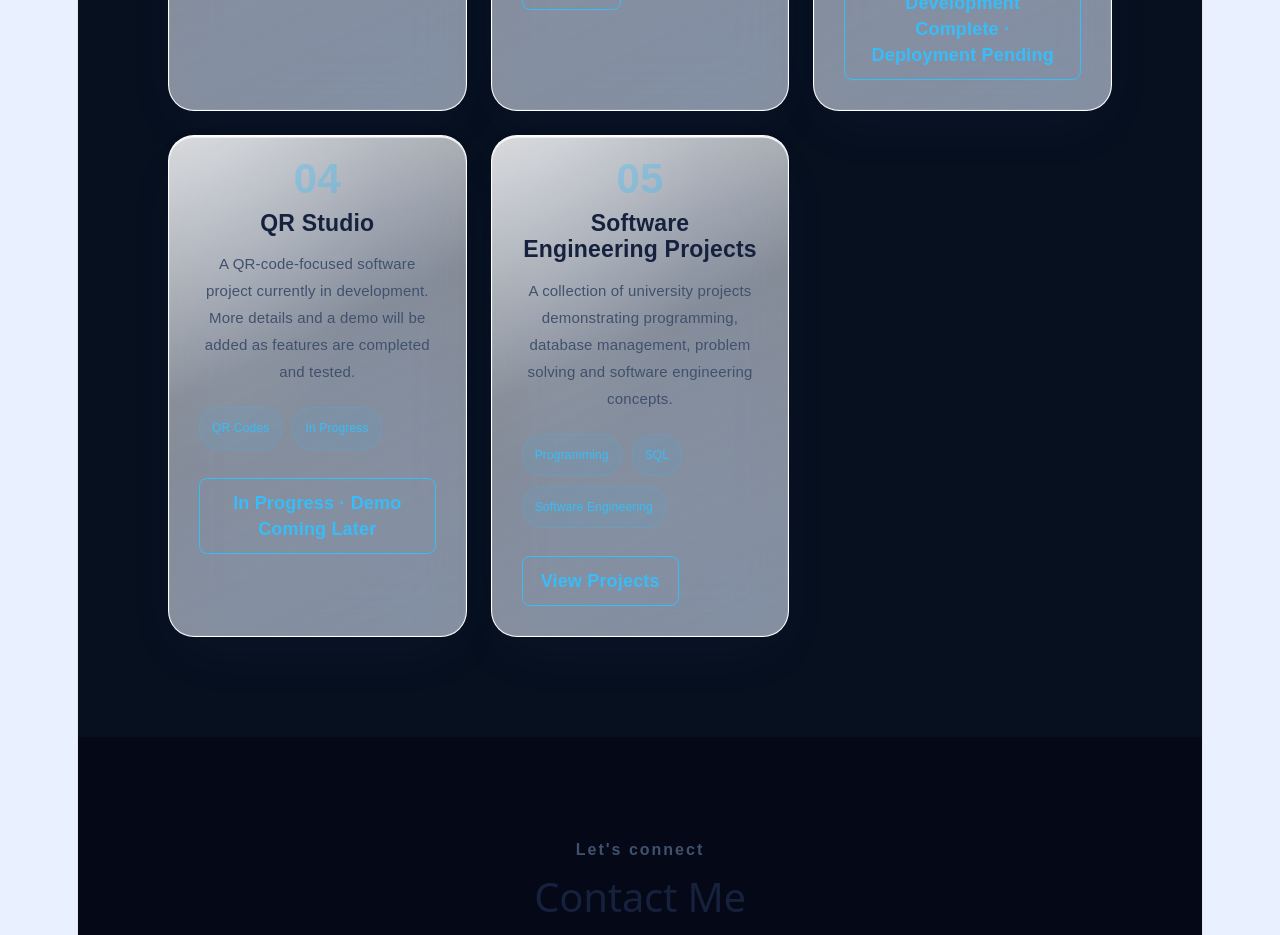
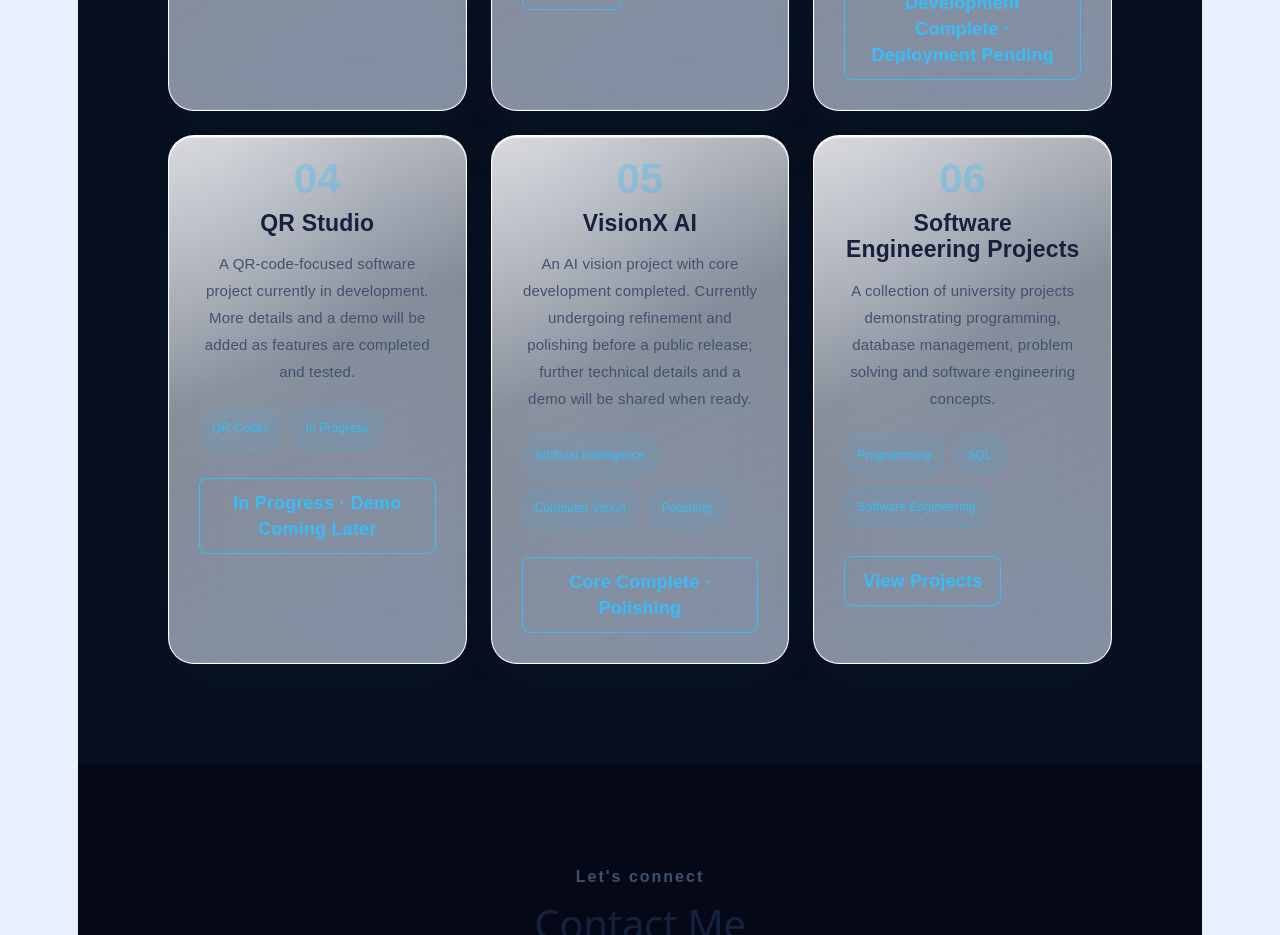
Before and after one commit to dionstacey03-dev/Dion-Portfolio-, a React (Vite) app: page / in a window 1280 px wide. Shown: the part 5780-6715 px from the top of the page. Built offline with nearby package versions, Linux system fonts and the light colour scheme.

Commit message:
Add VisionX AI with core complete and polishing status

```diff
--- a/src/App.jsx
+++ b/src/App.jsx
@@ -447,9 +447,26 @@ function App() {
             </div>
           </div>
 
+          {/* VISIONX AI */}
+          <div className="projectCard">
+            <div className="projectNumber">05</div>
+            <h3>VisionX AI</h3>
+            <p>
+              An AI vision project with core development completed. Currently undergoing refinement and polishing before a public release; further technical details and a demo will be shared when ready.
+            </p>
+            <div className="projectTech">
+              <span>Artificial Intelligence</span>
+              <span>Computer Vision</span>
+              <span>Polishing</span>
+            </div>
+            <div className="projectLinks">
+              <span className="projectButton" aria-label="Core development complete, polishing underway">Core Complete · Polishing</span>
+            </div>
+          </div>
+
           {/* SOFTWARE ENGINEERING PROJECTS */}
           <div className="projectCard">
-            <div className="projectNumber">05</div>
+            <div className="projectNumber">06</div>
 
             <h3>Software Engineering Projects</h3>
 
```
